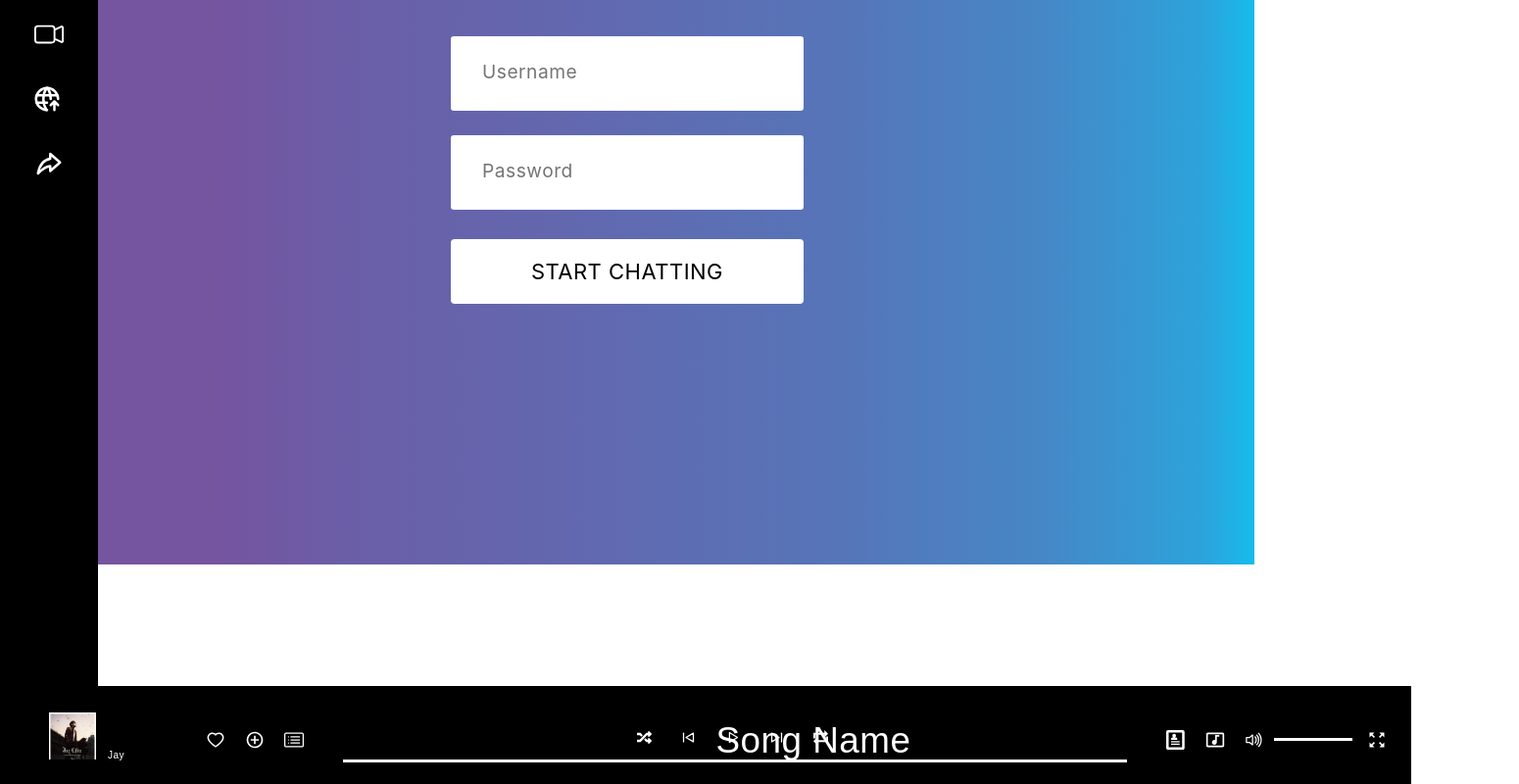
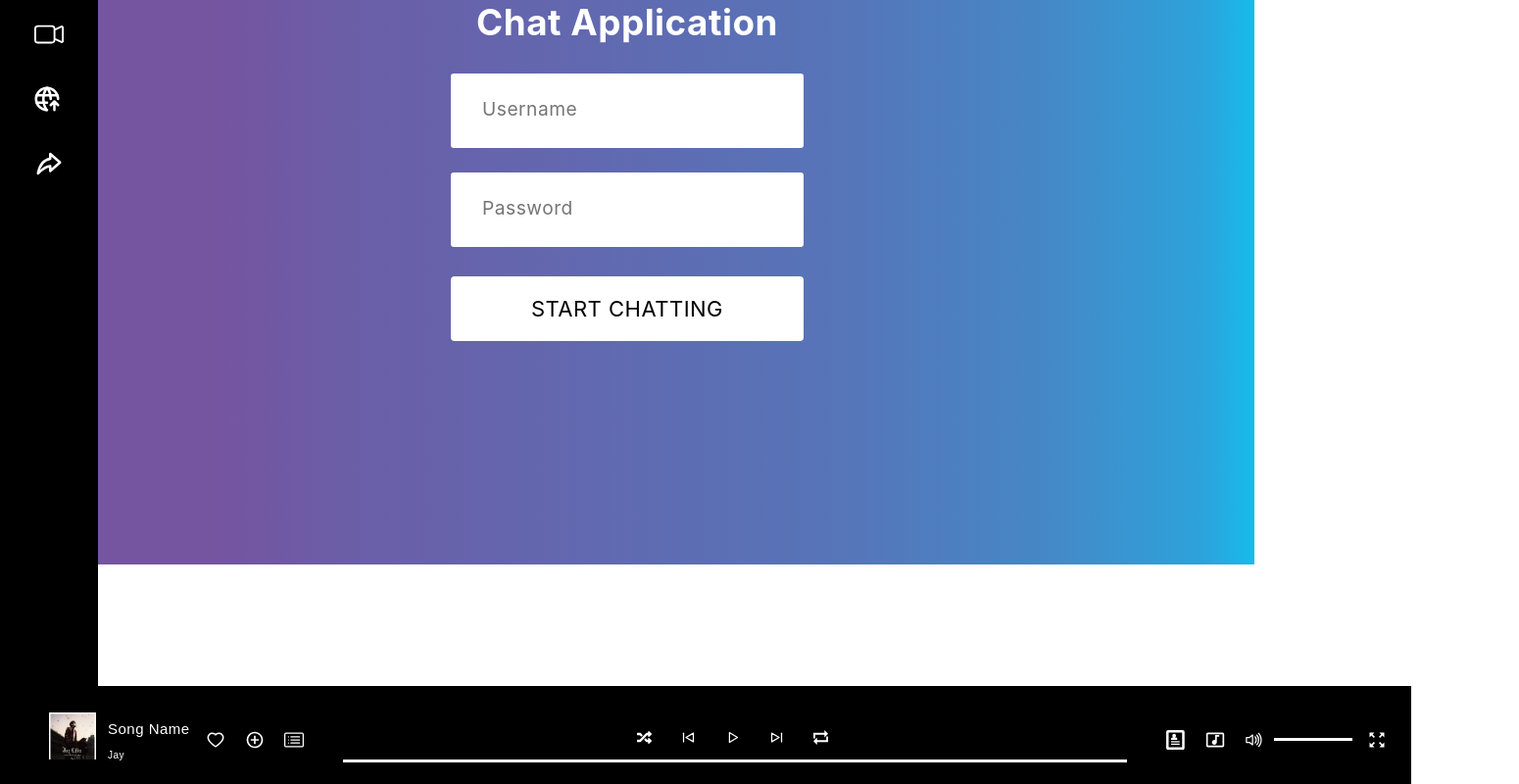
Before and after one commit to Monroe666/PA-205-omniapex, a React (Create React App) app: page /messaging in a window 1280 px wide. Shown: the part 224-1024 px from the top of the page at 98% size, 1550 px wide, since content can reach past the window. Built offline with nearby package versions, Linux system fonts and the light colour scheme; no server answers.

Commit message:
message css

```diff
--- a/src/fragments/Music.js
+++ b/src/fragments/Music.js
@@ -14,7 +14,7 @@ const Music = () => {
     return (
         <div className="music">
             <img className="cover" src={Cover} alt=''></img>
-            <p className="title">Song Name</p>
+            <p className="song_title">Song Name</p>
             <p className="artist_name">Jay</p>
             <AiOutlineHeart className="like" />
             <MdAddCircleOutline className="add" />
--- a/src/pages/Messaging.js
+++ b/src/pages/Messaging.js
@@ -13,7 +13,7 @@ const Messaging = () => {
 
     if (!localStorage.getItem('username')) return <LoginForm />;
 
-    const backHome = () => { // backHome function should be defined before using it in the onClick handler.
+    const backHome = () => {
         navigate("/");
     }
 
@@ -21,7 +21,7 @@ const Messaging = () => {
         <div>
             <button className="backhome" onClick={backHome}>Home</button>
             <ChatEngine
-                height="96vh"
+                height="100vh"
                 projectID={projectID} // use the variable projectID defined above
                 userName="Bryant"
                 userSecret="123"
--- a/src/styles/Messaging.css
+++ b/src/styles/Messaging.css
@@ -9,19 +9,18 @@
   }
 
   .backhome {
-    z-index:3 ;
-
+    height: 80px;
 }
   .ce-chat-list {
     background-color: rgb(240, 240, 240) !important;
   }
 
   .ce-chats-container {
-    background-color: rgb(240, 240, 240) !important;
+    background-color: rgb(57, 57, 57, 1) !important;
   }
 
   .ce-active-chat-card {
-    background-color: #cabcdc !important;
+    background-color: rgb(57, 57, 57, 1) !important;
     border: 4px solid #cabcdc !important;
     border-radius: 0px !important;
   }
@@ -32,9 +31,11 @@
 
   .ce-chat-form-container {
     padding-bottom: 20px !important;
+    background-color: rgb(57, 57, 57, 1) !important;
   }
 
   .ce-text-input {
+    background-color: rgb(57, 57, 57, 1) !important;
     border-radius: 6px !important;
     border: 1px solid #3b2a50 !important;
   }
@@ -52,7 +53,8 @@
   }
 
   .ce-settings {
-    background-color: rgb(240, 240, 240) !important;
+    width: 172px;
+    background-color: rgb(57, 57, 57, 1) !important;
   }
 
   .ce-autocomplete-input {
@@ -80,7 +82,7 @@
     height: 100%;
     width: 100%;
     overflow: scroll;
-    background-color: rgb(240, 240, 240);
+    background-color: rgb(57, 57, 57, 1);
   }
 
   .chat-title-container {
@@ -164,7 +166,7 @@
     bottom: 0px;
     width: calc(100% - 36px);
     padding: 18px;
-    background-color: rgb(240, 240, 240);
+    background-color: rgb(57, 57, 57, 1) !important;
   }
 
   .message-form {
--- a/src/styles/Music.css
+++ b/src/styles/Music.css
@@ -16,7 +16,7 @@
     bottom: 25px;
 }
 
-.title {
+.song_title {
     position: absolute;
     left: 110px;
     top: 35px;
```
